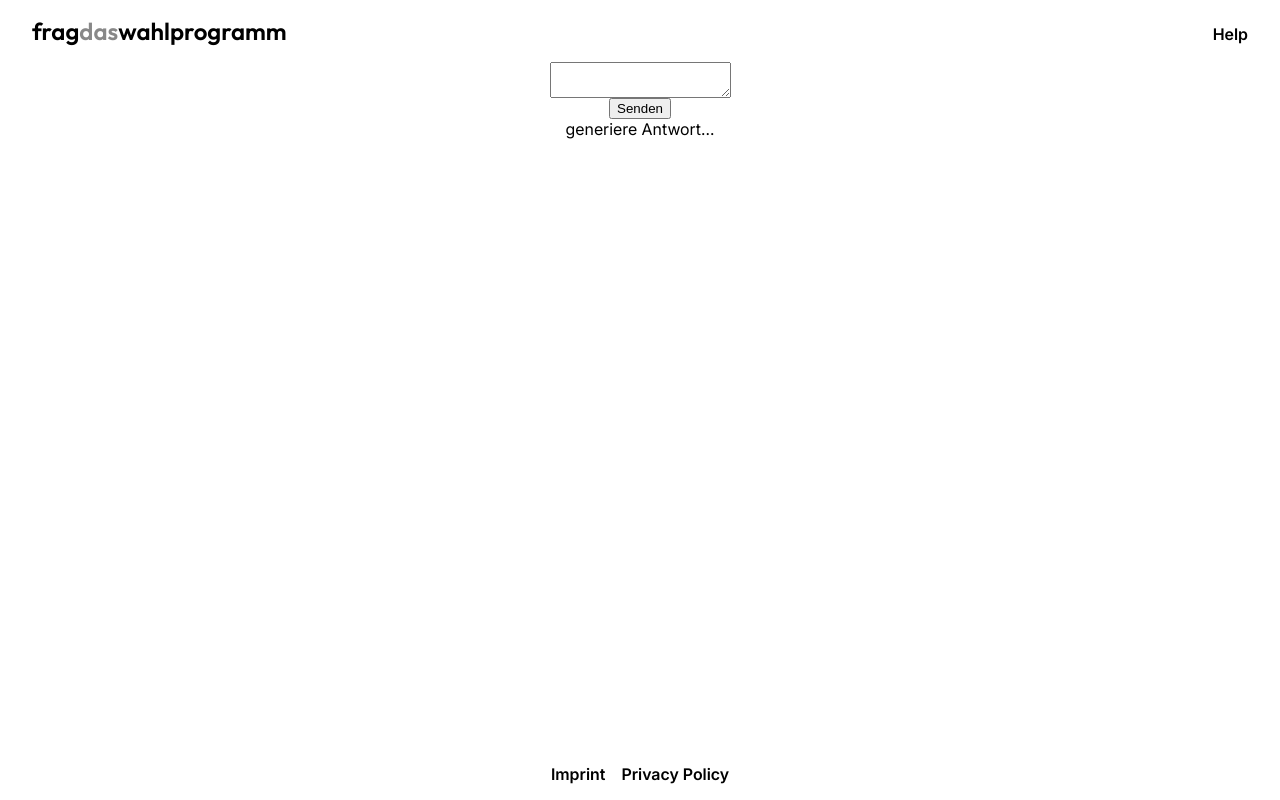
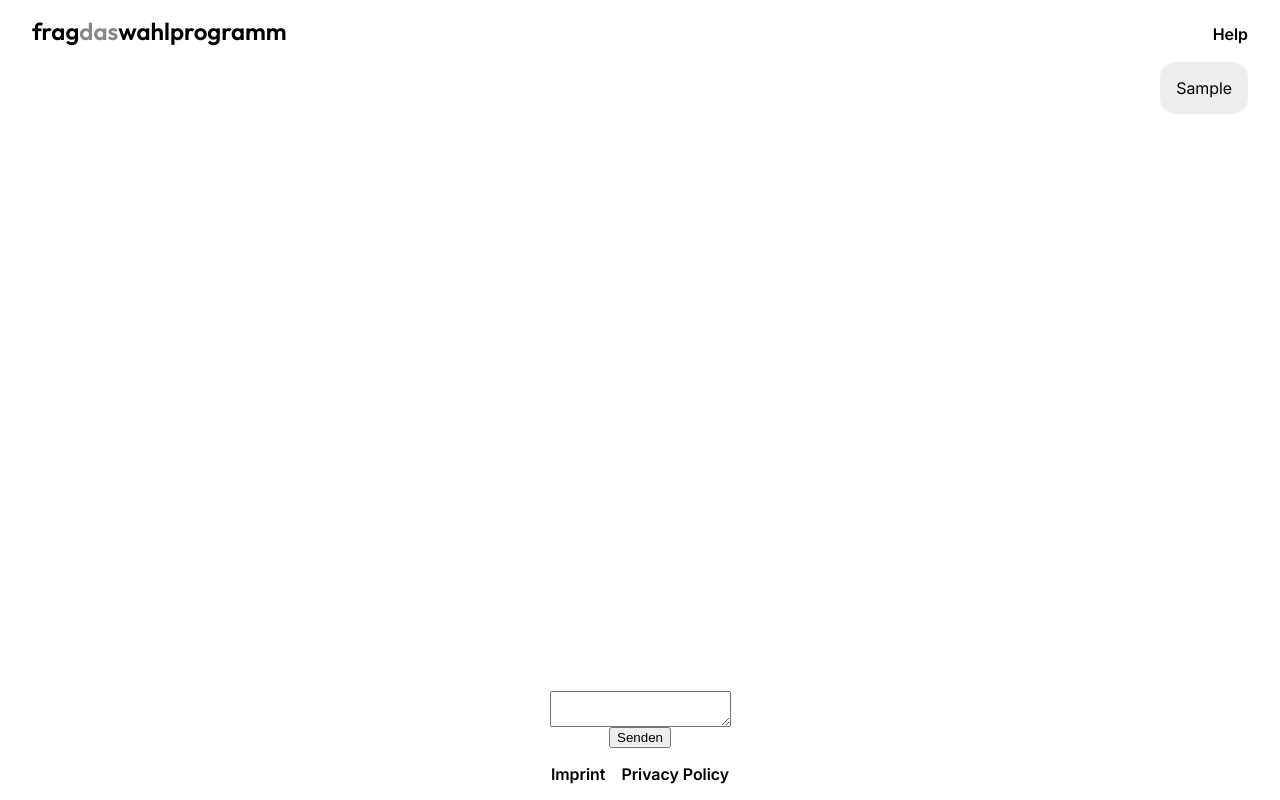
Before and after one commit to svenwiegand/fragdaswahlprogramm-frontend, a React (Vite) app: page / in a window 1280 px wide. Both pictures are taken after typing "Sample" into the empty fields and a click on the button "Senden". Built offline with nearby package versions, Linux system fonts and the light colour scheme; no server answers.

Commit message:
Basic chat history and style.

```diff
--- a/src/App.tsx
+++ b/src/App.tsx
@@ -1,4 +1,4 @@
-import {Chat} from "./Chat"
+import {Chat} from "./chat/Chat"
 import {IntlProvider} from "react-intl"
 import {getBrowserLocales, getMessages} from "./messages.ts"
 import {Page} from "./page/Page.tsx"
--- a/src/Chat.tsx
+++ /dev/null
@@ -1,48 +0,0 @@
-import React from 'react';
-import {PostEventSource} from "./event-source"
-import {backendBaseUrl} from "./environment"
-import {css} from "@emotion/react"
-
-const chatStyle = css`
-    flex-grow: 1;
-    flex-direction: column;
-    display: flex;
-    justify-content: center;
-    align-items: center;
-    overflow: auto;
-`
-
-export function Chat() {
-    const [message, setMessage] = React.useState('')
-    const [answer, setAnswer] = React.useState('')
-    const [done, setDone] = React.useState(false)
-
-    const sendMessage = () => {
-        const eventSource = new PostEventSource(`${backendBaseUrl}/api/message`, {body: message})
-        setMessage("")
-        setDone(false)
-        eventSource.ondone = () => setDone(true)
-
-        let msg = ""
-        eventSource.onmessage = (event) => {
-            const token = event.data
-            msg = msg + token
-            setAnswer(msg)
-        }
-
-        eventSource.onerror = () => {
-            eventSource.close()
-            //onAnswerCompleted(msg)
-        }
-
-    }
-
-    return (
-        <div css={chatStyle}>
-            <textarea value={message} onChange={(e) => setMessage(e.target.value)} />
-            <button onClick={sendMessage}>Senden</button>
-            <div>{answer}</div>
-            <div>{done ? "fertig!" : "generiere Antwort…"}</div>
-        </div>
-    )
-}
--- /dev/null
+++ b/src/chat/Chat.tsx
@@ -0,0 +1,62 @@
+import React from 'react';
+import {PostEventSource} from "../util/event-source"
+import {backendBaseUrl} from "../environment"
+import {css} from "@emotion/react"
+import {ChatHistory, ChatMessageProps} from "./ChatHistory.tsx"
+
+const chatStyle = css`
+    flex-grow: 1;
+    flex-direction: column;
+    display: flex;
+    justify-content: center;
+    align-items: center;
+    overflow: hidden;
+`
+
+export function Chat() {
+    const [question, setQuestion] = React.useState('')
+    const [answer, setAnswer] = React.useState('')
+    const [messages, setMessages] = React.useState<ChatMessageProps[]>([])
+
+    const addMessage = (msgType: ChatMessageProps['msgType'], message: string) =>
+        setMessages(prevMessages => prevMessages.concat({msgType, message}))
+
+    const send = () => {
+        addMessage("question", question)
+        setAnswer("")
+
+        const onDone = (answer: string) => {
+            addMessage("answer", answer)
+            setAnswer("")
+        }
+        sendQuestion(question, setAnswer, onDone)
+        setQuestion("")
+    }
+
+    return (
+        <div css={chatStyle}>
+            {messages.length > 0 || answer ? <ChatHistory messages={messages} generatingAnswer={answer} /> : null}
+
+            <textarea value={question} onChange={(e) => setQuestion(e.target.value)} />
+            <button onClick={send}>Senden</button>
+        </div>
+    )
+}
+
+function sendQuestion(message: string, updateAnswer: (answer: string) => void, onDone: (answer: string) => void) {
+    const eventSource = new PostEventSource(`${backendBaseUrl}/api/message`, {body: message})
+    let answer = ""
+
+    eventSource.onmessage = (event) => {
+        const token = event.data
+        answer = answer + token
+        updateAnswer(answer)
+    }
+
+    eventSource.ondone = () => onDone(answer)
+
+    eventSource.onerror = () => {
+        eventSource.close()
+        onDone(answer)
+    }
+}
--- /dev/null
+++ b/src/chat/ChatHistory.tsx
@@ -0,0 +1,57 @@
+import Markdown from "react-markdown"
+import {css} from "@emotion/react"
+import {dimensions} from "../style/styles.ts"
+
+const chatHistoryStyle = css`
+    width: 100%;
+    box-sizing: border-box;
+    padding: 0 ${dimensions.pagePaddingHorizontal};
+    flex-grow: 1;
+    flex-direction: column;
+    gap: 1rem;
+    display: flex;
+    overflow-y: auto;
+`
+
+export interface ChatHistoryProps {
+    messages: ChatMessageProps[]
+    generatingAnswer: string
+}
+
+export function ChatHistory({messages, generatingAnswer}: ChatHistoryProps) {
+    return (
+        <div css={chatHistoryStyle}>
+            {messages.map((msg, index) => <ChatMessage key={index} {...msg} />)}
+            {generatingAnswer ? <>
+                <ChatMessage msgType={"answer"} message={generatingAnswer}/>
+                <span>…</span>
+            </> : null}
+        </div>
+    )
+}
+
+const chatMessageStyle = css`
+`
+
+const questionStyle = css`
+    ${chatMessageStyle};
+    max-width: 70%;
+    margin-left: auto;
+    padding: 1rem;
+    border-radius: 1rem;
+    background-color: #eee;
+`
+
+const answerStyle = css`
+    ${chatMessageStyle};
+`
+
+export interface ChatMessageProps {
+    msgType: "question" | "answer"
+    message: string
+}
+
+function ChatMessage({msgType, message}: ChatMessageProps) {
+    const style = msgType === "question" ? questionStyle : answerStyle
+    return <Markdown css={style} className={`message ${msgType}`}>{message}</Markdown>
+}
--- a/src/index.css
+++ b/src/index.css
@@ -7,7 +7,19 @@ body {
   -moz-osx-font-smoothing: grayscale;
 }
 
-code {
-  font-family: source-code-pro, Menlo, Monaco, Consolas, 'Courier New',
-    monospace;
+pre, code {
+  font-family: source-code-pro, Menlo, Monaco, Consolas, 'Courier New', monospace;
+  max-width: 100%;
+  overflow: auto;
+  padding: 16px;
+  background-color: #eee;
+  border-radius: 8px;
 }
+
+.message > :first-child {
+  margin-top: 0;
+}
+
+.message > :last-child {
+  margin-bottom: 0;
+}
--- a/src/page/MarkdownPage.tsx
+++ b/src/page/MarkdownPage.tsx
@@ -2,7 +2,14 @@ import {Page} from "./Page.tsx"
 import {useEffect, useState} from "react"
 import {useIntl} from "react-intl"
 import Markdown from "react-markdown"
+import {css} from "@emotion/react"
+import {dimensions} from "../style/styles.ts"
 
+const contentStyle = css`
+    width: 100%;
+    padding: 0 ${dimensions.pagePaddingHorizontal};
+    overflow-y: auto;
+`
 
 interface MarkdownPageProps {
     contentName: string
@@ -22,6 +29,6 @@ export function MarkdownPage({ contentName }: MarkdownPageProps) {
     }, [contentName, locale])
     return (
         <Page>
-            <Markdown>{content}</Markdown>
+            <Markdown css={contentStyle}>{content}</Markdown>
         </Page>)
 }
--- a/src/page/Page.tsx
+++ b/src/page/Page.tsx
@@ -6,7 +6,7 @@ import {PageFooter} from "./PageFooter.tsx"
 const pageStyle = css`
     height: 100vh;
     box-sizing: border-box;
-    padding: ${rempx(16)} ${rempx(32)};
+    padding: ${rempx(16)} 0;
     display: flex;
     flex-direction: column;
     align-items: center;
@@ -16,7 +16,9 @@ const contentStyle = css`
     flex-grow: 1;
     width: 100%;
     padding: ${rempx(16)} 0;
-    overflow: scroll;
+    display: flex;
+    flex-direction: column;
+    overflow: hidden;
 `
 
 interface PageProps {
--- a/src/page/PageFooter.tsx
+++ b/src/page/PageFooter.tsx
@@ -1,9 +1,10 @@
 import {css} from '@emotion/react'
 import {Link} from "../style/styled-compontents.tsx"
 import {FormattedMessage} from "react-intl"
-import {rempx} from "../style/styles.ts"
+import {dimensions, rempx} from "../style/styles.ts"
 
 const footerStyle = css`
+    padding: 0 ${dimensions.pagePaddingHorizontal};
     flex-shrink: 0;
     display: flex;
     justify-content: center;
--- a/src/page/PageHeader.tsx
+++ b/src/page/PageHeader.tsx
@@ -2,9 +2,10 @@ import {css} from '@emotion/react'
 import {Link} from "../style/styled-compontents.tsx"
 import {FormattedMessage} from "react-intl"
 import styled from "@emotion/styled"
-import {rempx} from "../style/styles.ts"
+import {dimensions, rempx} from "../style/styles.ts"
 
 const headerStyle = css`
+    padding: 0 ${dimensions.pagePaddingHorizontal};
     flex-shrink: 0;
     display: flex;
     align-items: baseline;
--- a/src/style/styles.ts
+++ b/src/style/styles.ts
@@ -1,3 +1,7 @@
 export function rempx(px: number): string {
     return `${px/16}rem`;
 }
+
+export const dimensions = {
+    pagePaddingHorizontal: rempx(32)
+}
```
Also changed, not shown: src/util/event-source.ts (renamed from src/event-source.ts).
